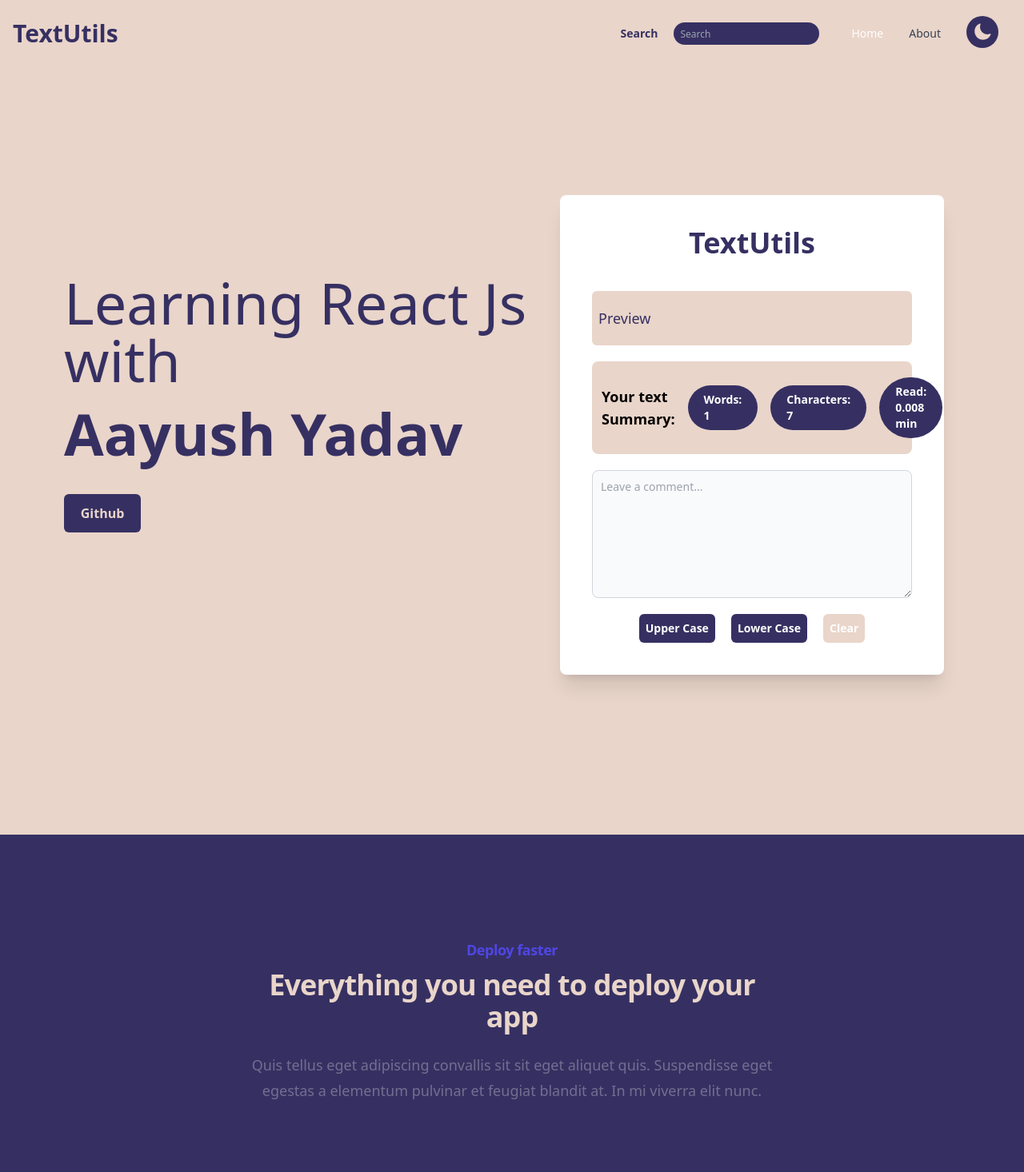
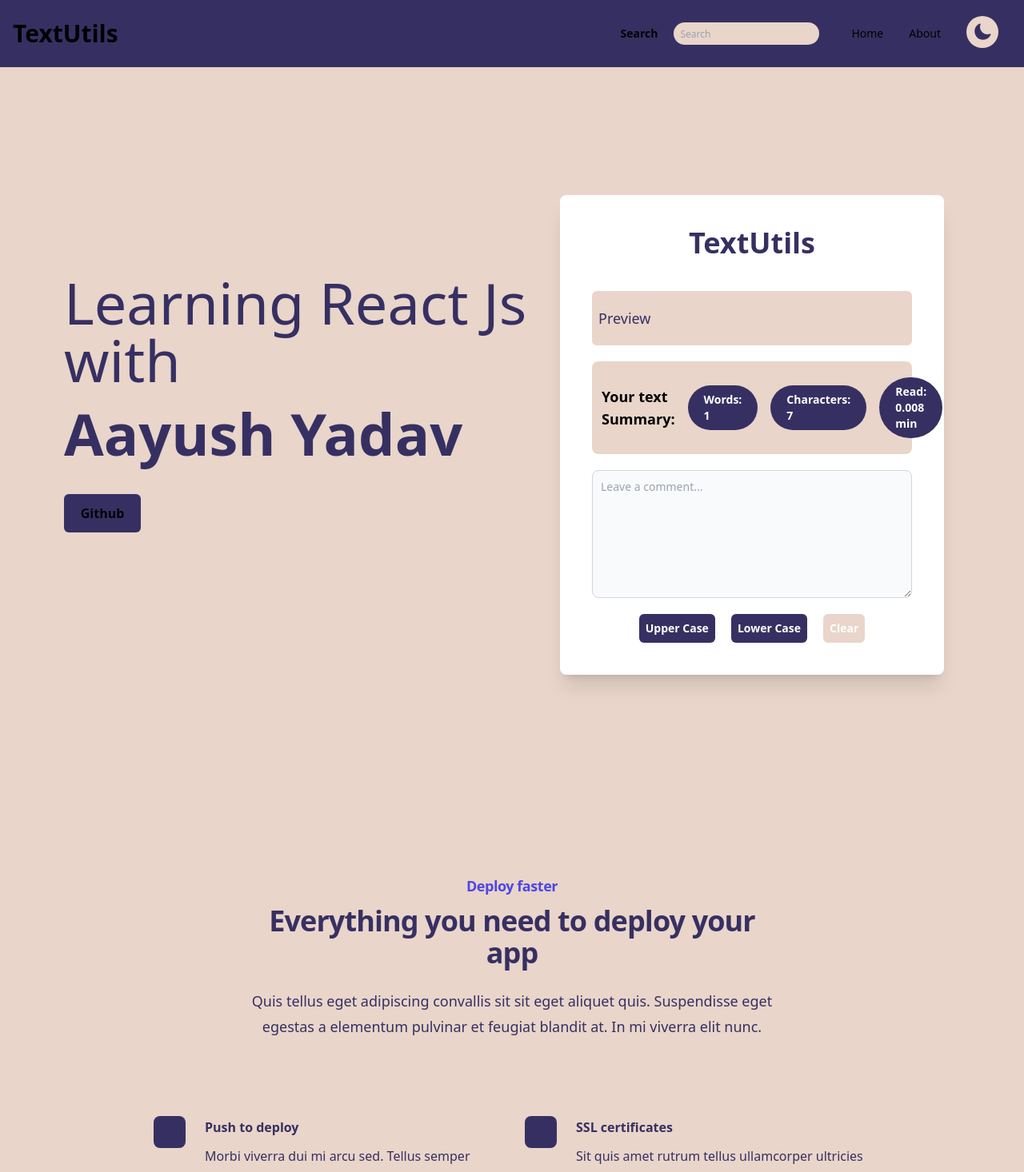
Before and after one commit to AayushDev-02/React---Tailwind-, a React (Create React App) app: page / in a window 1280 px wide. Shown: the top 1466 px of the page at 80% size. Built offline with nearby package versions, Linux system fonts and the light colour scheme.

Commit message:
10/02/23

```diff
--- a/src/App.js
+++ b/src/App.js
@@ -4,6 +4,7 @@ import Navbar from './components/Navbar';
 import TextForm from './components/TextForm';
 import { useState } from 'react';
 import { MoonIcon, SunIcon } from '@heroicons/react/24/solid'
+import Alert from './components/Alert';
 
 
 function App() {
@@ -20,27 +21,55 @@ function App() {
         bgColor: '#363062',
         icon: SunIcon,
       })
+      showAlert("Light Mode has been enabled");
+      addAlert();
     } else {
       setdarkMode({
         color: '#363062',
         bgColor: '#E9D5CA',
         icon: MoonIcon,
       })
+      showAlert("Dark Mode has been enabled");
+      addAlert();
     }
   }
+
+  const [alert, setAlert] = useState(null);
+  const showAlert = (message) => {
+    setAlert({
+      msg: message,
+    })
+    setTimeout(() => {
+      setAlert(null)
+    }, 2000);
+  }
+
+  const removeAlert = () =>{
+    const x = document.querySelector('#alert-close');
+    x.classList.add('invisible');
+}
+  const addAlert = () =>{
+    const x = document.querySelector('#alert-close');
+    x.classList.remove('invisible');
+
+}
+
+
   return (
-    <>
+    <div className={`bg-[${darkMode.bgColor}]`}>
       <Navbar title="TextUtils" color={darkMode.color} Heroicon={darkMode.icon} bg={darkMode.bgColor} enableDarkMode={toggleDarkMode} />
+      <Alert alert={alert} color={darkMode.color} bg={darkMode.bgColor} remove={removeAlert}/>
       <div className='grid grid-cols-2 m-10 py-10 '>
         <div className='my-auto w-full font-extrabold ml-10 space-y-10'>
-          <div className='text-7xl space-y-5  text-[#363062]  '><div className='text-7xl font-thin'>Learning React Js with</div><div>Aayush Yadav</div></div>
-          <button className='w-24 p-3 bg-[#363062]  text-[#E9D5CA] rounded-md font-bold'>Github</button>
+          <div className={`text-7xl space-y-5  text-[${darkMode.color}]  `}><div className='text-7xl font-thin'>Learning React Js with</div><div>Aayush Yadav</div></div>
+          <button className={`w-24 p-3 bg-[${darkMode.color}]  text-[${darkMode.bgColor}] rounded-md font-bold`}><a href='https://github.com/AayushDev-02/React---Tailwind-'>Github</a></button>
         </div>
-        <TextForm title="TextUtils" />
+        <TextForm add={addAlert} remove={removeAlert}  showAlert={showAlert} title="TextUtils" />
       </div>
+      {/* <hr className={`text-[${darkMode.color} mt-10]`} /> */}
 
-      <About />
-    </>
+      <About color={darkMode.color} bg={darkMode.bgColor} />
+    </div>
   );
 }
 
--- a/src/components/About.js
+++ b/src/components/About.js
@@ -32,7 +32,7 @@ const features = [
 
 
 
-export default function About() {
+export default function About(props) {
 
     const [btnText, setBtnText] = useState('Dark Mode')
 
@@ -64,14 +64,14 @@ export default function About() {
 
     return (
 
-        <div className="bg-[#363062] py-24 sm:py-32 mt-40">
+        <div className={`bg-[${props.bg}] py-24 sm:py-32 mt-20`}>
             <div className="mx-auto max-w-7xl px-6 lg:px-8">
                 <div className="mx-auto max-w-2xl lg:text-center">
                     <h2 className="text-lg font-semibold leading-8 tracking-tight text-indigo-600">Deploy faster</h2>
-                    <p className="mt-2 text-3xl font-bold tracking-tight text-[#E9D5CA] sm:text-4xl">
+                    <p className={`mt-2 text-3xl font-bold tracking-tight text-[${props.color}] sm:text-4xl`}>
                         Everything you need to deploy your app
                     </p>
-                    <p className="mt-6 text-lg leading-8 text-white/30">
+                    <p className={`mt-6 text-lg leading-8 text-[${props.color}]`}>
                         Quis tellus eget adipiscing convallis sit sit eget aliquet quis. Suspendisse eget egestas a elementum
                         pulvinar et feugiat blandit at. In mi viverra elit nunc.
                     </p>
@@ -80,13 +80,13 @@ export default function About() {
                     <dl className="grid max-w-xl grid-cols-1 gap-y-10 gap-x-8 lg:max-w-none lg:grid-cols-2 lg:gap-y-16">
                         {features.map((feature) => (
                             <div key={feature.name} className="relative pl-16">
-                                <dt className="text-base font-semibold leading-7 text-[#E9D5CA]">
-                                    <div className="absolute top-0 left-0 flex h-10 w-10 items-center justify-center rounded-lg bg-[#E9D5CA]">
-                                        <feature.icon className="h-6 w-6 text-[#363062]" aria-hidden="true" />
+                                <dt className={`text-base font-semibold leading-7 text-[${props.color}]`}>
+                                    <div className={`absolute top-0 left-0 flex h-10 w-10 items-center justify-center rounded-lg bg-[${props.color}]`}>
+                                        <feature.icon className={`h-6 w-6 text-[${props.bg}]`} aria-hidden="true" />
                                     </div>
                                     {feature.name}
                                 </dt>
-                                <dd className="mt-2 text-base leading-7 text-white/30">{feature.description}</dd>
+                                <dd className={`mt-2 text-base leading-7 text-[${props.color}]`}>{feature.description}</dd>
                             </div>
                         ))}
                     </dl>
--- /dev/null
+++ b/src/components/Alert.js
@@ -0,0 +1,18 @@
+import React from 'react'
+import { XMarkIcon } from '@heroicons/react/24/solid'
+function Alert(props) {
+
+
+
+    return (
+        props.alert && <div id='alert-close' className="absolute top-20 m-auto left-0 right-0 bg-transparent w-fit mx-auto text-center py-4 lg:px-4 mt-5">
+            <div className={`p-2 bg-[${props.color}] items-center text-indigo-100 leading-none lg:rounded-full flex lg:inline-flex`} role="alert">
+                <span className={`flex rounded-full bg-[${props.bg}] uppercase px-2 py-1 text-xs text-[${props.color}] font-bold mr-3`}>New</span>
+                <span className={`font-semibold mr-2 text-left flex-auto text-[${props.bg}] `}>{props.alert.msg}</span>
+                <XMarkIcon className={`w-6 h-6 text-[${props.bg}] font-bold cursor-pointer `} onClick={props.remove}/>
+            </div>
+        </div>
+    )
+}
+
+export default Alert
--- a/src/components/Navbar.js
+++ b/src/components/Navbar.js
@@ -3,10 +3,10 @@ import PropTypes from 'prop-types'
 
 export default function Navbar(props) {
   return (
-    <nav className={` border-gray-200 px-2 sm:px-4 py-1 bg-[${props.bg}] `}>
-        <div className={`container flex flex-wrap items-center justify-between mx-auto bg-[${props.bg}]`}>
+    <nav className={` border-gray-200 px-2 sm:px-4 py-1 bg-[${props.color}] `}>
+        <div className={`container flex flex-wrap items-center justify-between mx-auto bg-[${props.color}]`}>
           <a href="/" className="flex items-center">
-            <span className={`self-center text-3xl font-extrabold whitespace-nowrap text-[${props.color}]`}>{props.title}</span>
+            <span className={`self-center text-3xl font-extrabold whitespace-nowrap text-[${props.bg}]`}>{props.title}</span>
           </a>
 
 
@@ -21,18 +21,18 @@ export default function Navbar(props) {
               <li></li>
               <li>
               <div className='hidden w-1/4 md:flex space-x-5 h-full p-2 '>
-                <span className={`font-semibold text-[${props.color}] my-auto`}>Search</span>
-                <input placeholder='Search'  className={` bg-[${props.color}] rounded-2xl text-black focus:outline-none pl-2 py-1 font-thin text-xs h-7`}></input>
+                <span className={`font-semibold text-[${props.bg}] my-auto`}>Search</span>
+                <input placeholder='Search'  className={` bg-[${props.bg}] rounded-2xl text-black focus:outline-none pl-2 py-1 font-thin text-xs h-7`}></input>
             </div>
               </li>
               <li className='flex items-center justify-center'>
-                <a href="/" className={`block py-2 pl-3 pr-4 text-white bg-blue-700 rounded md:bg-transparent md:text-[${props.color}] md:p-0 hover:text-white`} aria-current="page">Home</a>
+                <a href="/" className={`block py-2 pl-3 pr-4  rounded md:bg-transparent text-[${props.bg}] md:p-0 hover:text-white`} aria-current="page">Home</a>
               </li>
               <li className='flex items-center justify-center'>
-                <a href="/" className={`block py-2 pl-3 pr-4 text-gray-700 rounded hover:bg-gray-100 md:border-0 md:p-0 md:text-[${props.color}] md:dark:hover:text-white dark:hover:bg-gray-700 dark:hover:text-white md:dark:hover:bg-transparent hover:text-[#E9D5CA]`}>{props.aboutText}</a>
+                <div className={`block py-2 pl-3 pr-4 rounded md:border-0 md:p-0 text-[${props.bg}]  hover:text-[#${props.color}] cursor-pointer`}>{props.aboutText}</div>
               </li>
-              <li className={`flex justify-center items-center rounded-full bg-[${props.color}] w-10 h-10 cursor-pointer`} onClick={props.enableDarkMode}>
-              <props.Heroicon className={`h-6 w-6 text-[${props.bg}]`} aria-hidden="true" />
+              <li className={`flex justify-center items-center rounded-full bg-[${props.bg}] w-10 h-10 cursor-pointer`} onClick={props.enableDarkMode}>
+              <props.Heroicon className={`h-6 w-6 text-[${props.color}]`} aria-hidden="true" />
               </li>
 
             </ul>
--- a/src/components/TextForm.js
+++ b/src/components/TextForm.js
@@ -9,6 +9,8 @@ export default function TextForm(props) {
         console.log("Uppercase was clicked" + text)
         let newText = text.toUpperCase();
         setText(newText);
+        props.showAlert("Converted to uppercase")
+        props.add();
 
     }
 
@@ -16,6 +18,8 @@ export default function TextForm(props) {
         console.log("Lowercase was clicked " + text);
         let newText = text.toLowerCase();
         setText(newText);
+        props.showAlert("Converted to lowercase")
+        props.add();
     }
 
     const handleOnChange = (event) => {
```
